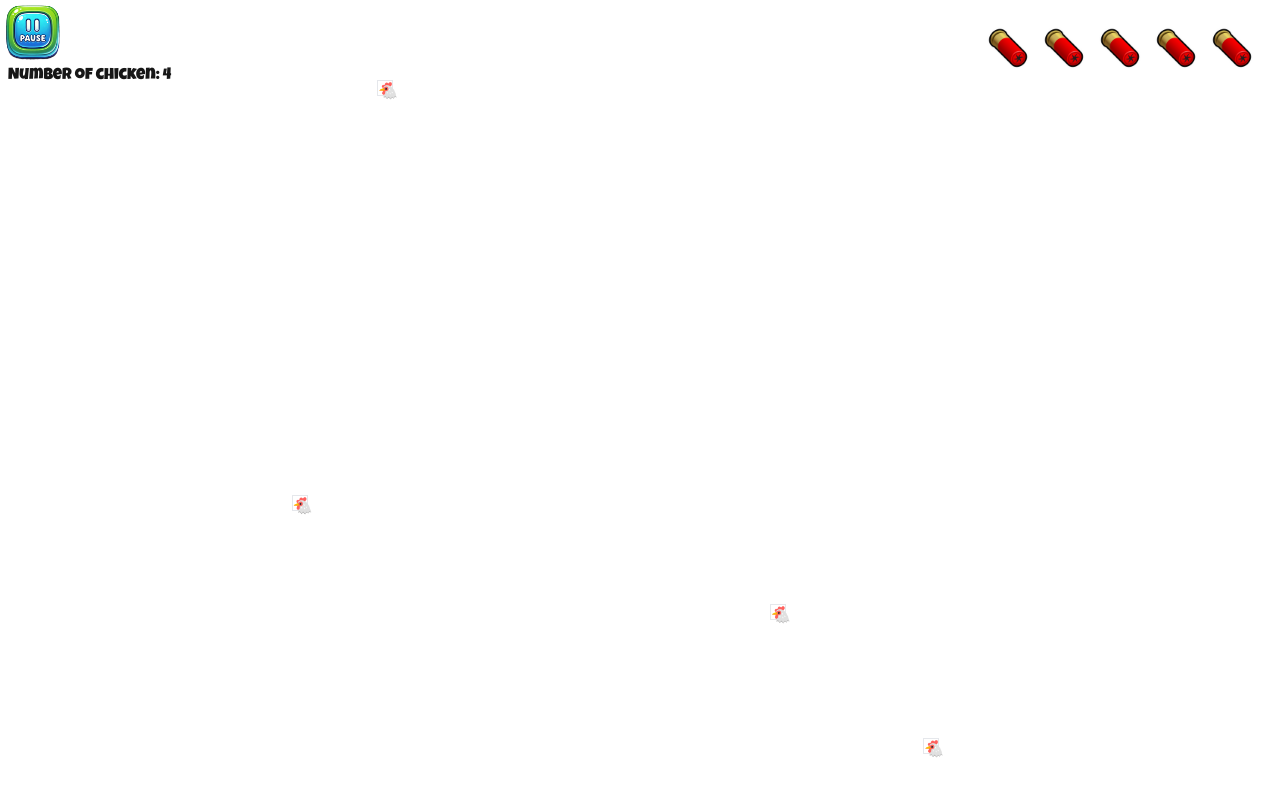
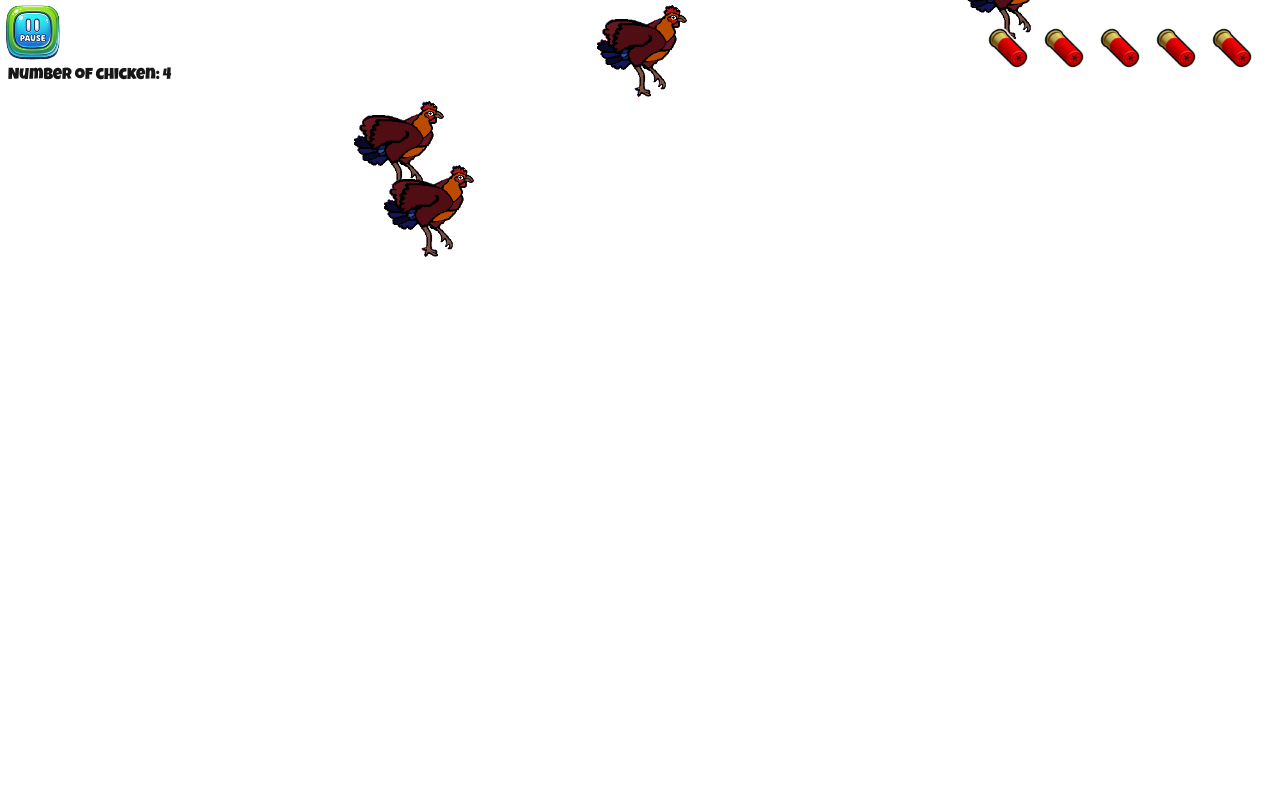
Before and after one commit to Chigga-Solutions/Cock-Down-Shooter, a Next.js app: page /play in a window 1280 px wide. Shown: the top 796 px of the page. Built offline with nearby package versions, Linux system fonts and the light colour scheme.

Commit message:
change chicken appearence

```diff
--- a/src/components/chicken.tsx
+++ b/src/components/chicken.tsx
@@ -2,6 +2,7 @@
 
 import { useSpring, animated } from '@react-spring/web';
 import { useEffect, useState } from 'react';
+import Image from 'next/image';
 
 interface ChickenProps {
   move: boolean;
@@ -60,9 +61,17 @@ export function Chicken({
   return (
     <animated.div
       style={spring}
-      className={`absolute cocked ${debugState && 'bg-red-500'} border w-4 h-4`}
+      className={`absolute cocked ${debugState && 'bg-red-500'}  w-18 h-18`}
     >
-      🐔
+      <Image
+      src="/Cocks/1.gif"
+      alt="chicken"
+      className=""
+      width={'128'}
+      height={'128'}
+      draggable="false"
+      unoptimized
+    />
     </animated.div>
   );
 }
```
